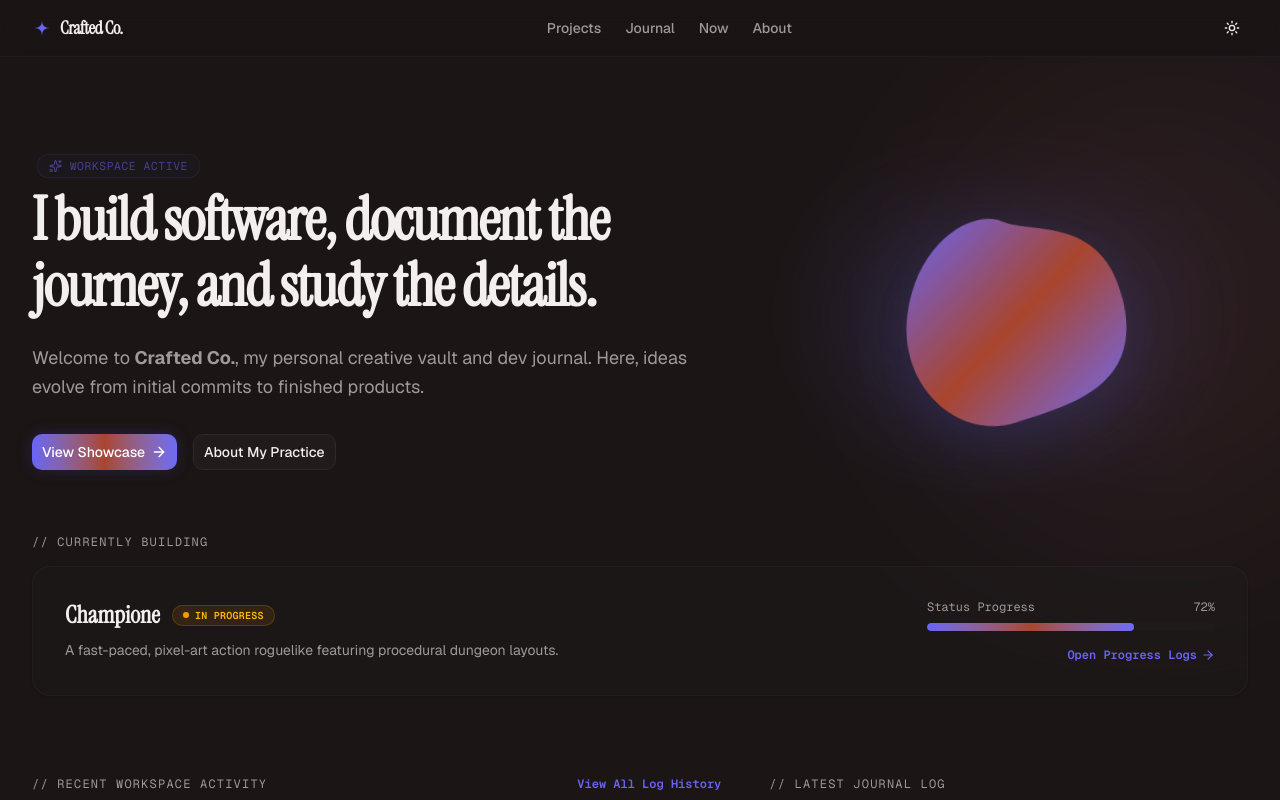
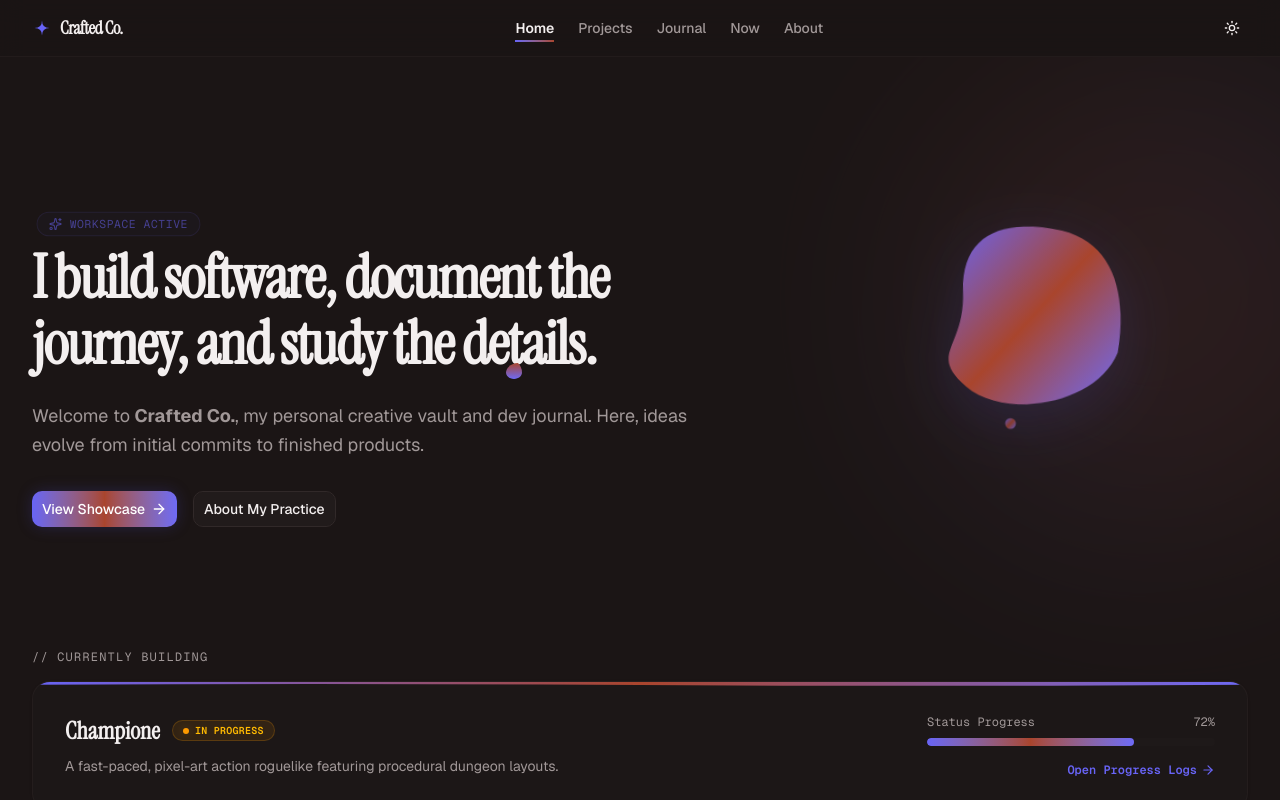
Before and after one commit to Crafted-Company/crafted-co-w, a Next.js app: page / in a window 1280 px wide. Shown: the top 800 px of the page. Built offline with nearby package versions, Linux system fonts and the light colour scheme.

Commit message:
feat: add Home link to navbar, stabilize organic shape, remove bg circle glow, add title/card goop dripping animations

```diff
--- a/src/app/page.tsx
+++ b/src/app/page.tsx
@@ -26,12 +26,8 @@ export default function HomePage() {
   const latestJournal = mockJournalEntries[0]; // Newest post
   const recentTimeline = mockTimelineEvents.slice(0, 3); // Get latest 3 events
 
-  // Morphing paths for the organic logo-inspired shape
-  const morphPaths = [
-    "M50,15 C70,15 90,30 85,55 C80,80 60,85 45,80 C30,75 15,60 20,40 C25,20 30,15 50,15 Z",
-    "M50,15 C60,20 85,15 90,45 C95,75 70,80 50,85 C30,90 10,70 15,45 C20,20 40,10 50,15 Z",
-    "M50,15 C70,10 80,30 80,50 C80,70 65,90 45,85 C25,80 20,65 20,50 C20,35 30,20 50,15 Z"
-  ];
+  // Stable kidney/bean shape path (preserving signature logo form)
+  const beanPath = "M35,45 C35,25 50,20 70,25 C88,30 92,48 88,68 C80,86 48,90 35,78 C22,66 35,65 35,45 Z";
 
   return (
     <PageTransition>
@@ -52,7 +48,7 @@ export default function HomePage() {
         />
 
         <Container className="space-y-16 pt-16 md:pt-24">
-          {/* 1. Hero Section (Split layout with morphing organic blob) */}
+          {/* 1. Hero Section (Split layout with stable organic shape & drip interactions) */}
           <div className="grid grid-cols-1 lg:grid-cols-12 gap-12 items-center">
             {/* Left Column: Headline and Call to Actions */}
             <div className="lg:col-span-7 space-y-6 relative">
@@ -73,8 +69,36 @@ export default function HomePage() {
                 <span>Workspace Active</span>
               </motion.div>
 
-              <h1 className="font-serif text-4xl md:text-6xl font-bold tracking-tight text-foreground leading-[1.1] max-w-2xl">
+              <h1 className="font-serif text-4xl md:text-6xl font-bold tracking-tight text-foreground leading-[1.1] max-w-2xl relative">
                 I build software, document the journey, and study the details.
+
+                {/* Liquid drip leaking from bottom of title details */}
+                <span className="absolute bottom-[-18px] left-[70%] hidden md:inline-block pointer-events-none select-none z-10">
+                  <svg className="w-6 h-8 overflow-visible" viewBox="0 0 20 40">
+                    <defs>
+                      <linearGradient id="titleDripGrad" x1="0%" y1="0%" x2="0%" y2="100%">
+                        <stop offset="0%" stopColor="var(--brand-50)" />
+                        <stop offset="100%" stopColor="var(--brand-100)" />
+                      </linearGradient>
+                    </defs>
+                    <path d="M5,0 Q10,5 10,12 C10,16 6,20 0,20 C-6,20 -10,16 -10,12 C-10,5 -2,0 5,0 Z" fill="url(#titleDripGrad)" transform="translate(10, 0)" />
+                    <motion.circle
+                      r="2"
+                      cx="10"
+                      fill="url(#titleDripGrad)"
+                      animate={{
+                        cy: [16, 18, 38],
+                        scale: [0, 1.2, 0.2, 0],
+                        opacity: [0, 1, 0.8, 0],
+                      }}
+                      transition={{
+                        duration: 2.8,
+                        repeat: Infinity,
+                        ease: [0.6, 0.05, 0.8, 0.3],
+                      }}
+                    />
+                  </svg>
+                </span>
               </h1>
               <p className="text-base md:text-lg text-muted-foreground leading-relaxed max-w-2xl">
                 Welcome to <strong>Crafted Co.</strong>, my personal creative vault and dev journal.
@@ -98,15 +122,14 @@ export default function HomePage() {
               </div>
             </div>
 
-            {/* Right Column: Morphing, Floating Organic Shape */}
+            {/* Right Column: Stable shape dripping liquid down (leaking goop theme, circle bg removed) */}
             <div className="lg:col-span-5 hidden lg:flex justify-center items-center h-full relative select-none">
-              <div className="absolute inset-0 bg-gradient-to-tr from-brand-start/20 to-brand-end/10 blur-3xl rounded-full scale-75 opacity-70 pointer-events-none" />
               <motion.svg
-                viewBox="0 0 100 100"
-                className="w-72 h-72 drop-shadow-[0_15px_30px_rgba(104,100,246,0.3)] dark:drop-shadow-[0_15px_30px_rgba(104,100,246,0.15)]"
+                viewBox="0 0 100 150"
+                className="w-72 h-[432px] drop-shadow-[0_15px_30px_rgba(104,100,246,0.3)] dark:drop-shadow-[0_15px_30px_rgba(104,100,246,0.15)] overflow-visible"
                 animate={{
-                  y: [0, -12, 12, 0],
-                  rotate: [0, 4, -4, 0],
+                  y: [0, -8, 8, 0],
+                  rotate: [0, 2, -2, 0],
                 }}
                 transition={{
                   duration: 8,
@@ -121,16 +144,55 @@ export default function HomePage() {
                     <stop offset="100%" stopColor="var(--brand-100)" />
                   </linearGradient>
                 </defs>
+
+                {/* Stable Bean Shape with subtle scale pulsing */}
                 <motion.path
                   fill="url(#brandGrad)"
+                  d={beanPath}
                   animate={{
-                    d: morphPaths,
+                    scale: [1, 1.02, 0.98, 1],
                   }}
                   transition={{
-                    duration: 12,
+                    duration: 6,
                     repeat: Infinity,
                     ease: "easeInOut",
-                    repeatType: "mirror",
+                  }}
+                  style={{ originX: "50px", originY: "50px" }}
+                />
+
+                {/* Dripping Drop 1 */}
+                <motion.circle
+                  fill="url(#brandGrad)"
+                  r="5"
+                  cx="50"
+                  animate={{
+                    cy: [75, 82, 135],
+                    scale: [0, 1.2, 0.4, 0],
+                    opacity: [0, 1, 0.8, 0],
+                  }}
+                  transition={{
+                    duration: 3,
+                    repeat: Infinity,
+                    ease: [0.6, 0.05, 0.8, 0.3],
+                    delay: 0.5,
+                  }}
+                />
+
+                {/* Dripping Drop 2 */}
+                <motion.circle
+                  fill="url(#brandGrad)"
+                  r="4"
+                  cx="65"
+                  animate={{
+                    cy: [72, 78, 125],
+                    scale: [0, 1.1, 0.3, 0],
+                    opacity: [0, 1, 0.7, 0],
+                  }}
+                  transition={{
+                    duration: 3.5,
+                    repeat: Infinity,
+                    ease: [0.6, 0.05, 0.8, 0.3],
+                    delay: 2,
                   }}
                 />
               </motion.svg>
@@ -144,9 +206,36 @@ export default function HomePage() {
                 // Currently Building
               </h2>
               <Card
-                className="overflow-hidden border-border/80 dark:border-border/40 hover:border-brand-start/40 bg-card/30"
+                className="overflow-hidden border-border/80 dark:border-border/40 hover:border-brand-start/40 bg-card/30 relative"
                 hoverable
               >
+                {/* Dripping pooling goop collected at the top border */}
+                <div className="absolute top-0 left-0 w-full h-[6px] overflow-hidden pointer-events-none z-20">
+                  <svg className="w-full h-full" viewBox="0 0 100 10" preserveAspectRatio="none">
+                    <defs>
+                      <linearGradient id="cardGoopGrad" x1="0%" y1="0%" x2="100%" y2="0%">
+                        <stop offset="0%" stopColor="var(--brand-0)" />
+                        <stop offset="50%" stopColor="var(--brand-50)" />
+                        <stop offset="100%" stopColor="var(--brand-100)" />
+                      </linearGradient>
+                    </defs>
+                    <motion.path
+                      fill="url(#cardGoopGrad)"
+                      animate={{
+                        d: [
+                          "M0,0 L100,0 L100,5 Q75,10 50,4 T0,5 Z",
+                          "M0,0 L100,0 L100,3 Q75,2 50,8 T0,3 Z",
+                          "M0,0 L100,0 L100,5 Q75,10 50,4 T0,5 Z"
+                        ]
+                      }}
+                      transition={{
+                        duration: 5,
+                        repeat: Infinity,
+                        ease: "easeInOut"
+                      }}
+                    />
+                  </svg>
+                </div>
                 <CardContent className="p-6 md:p-8 flex flex-col md:flex-row items-start md:items-center justify-between gap-6">
                   <div className="space-y-2 max-w-xl">
                     <div className="flex items-center gap-3">
--- a/src/components/common/Navbar.tsx
+++ b/src/components/common/Navbar.tsx
@@ -10,6 +10,7 @@ import { ThemeToggle } from "@/components/common/ThemeToggle";
 import { Button } from "@/components/ui/button";
 
 const navLinks = [
+  { href: "/", label: "Home", exact: true },
   { href: "/projects", label: "Projects" },
   { href: "/journal", label: "Journal" },
   { href: "/now", label: "Now" },
@@ -45,7 +46,7 @@ export function Navbar() {
         {/* Desktop Navigation Links */}
         <nav className="hidden md:flex items-center gap-6">
           {navLinks.map((link) => {
-            const isActive = pathname.startsWith(link.href);
+            const isActive = link.exact ? pathname === link.href : pathname.startsWith(link.href);
             return (
               <Link
                 key={link.href}
@@ -93,7 +94,7 @@ export function Navbar() {
           className="md:hidden absolute top-14 left-0 w-full bg-background border-b border-border shadow-lg p-4 flex flex-col gap-3"
         >
           {navLinks.map((link) => {
-            const isActive = pathname.startsWith(link.href);
+            const isActive = link.exact ? pathname === link.href : pathname.startsWith(link.href);
             return (
               <Link
                 key={link.href}
```
